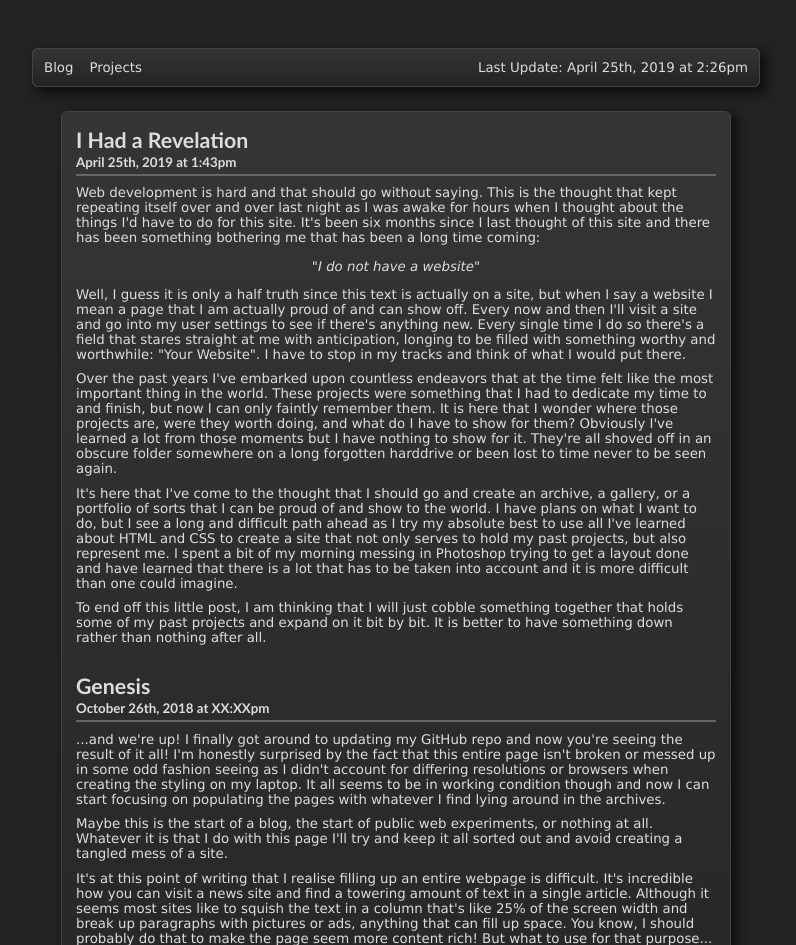
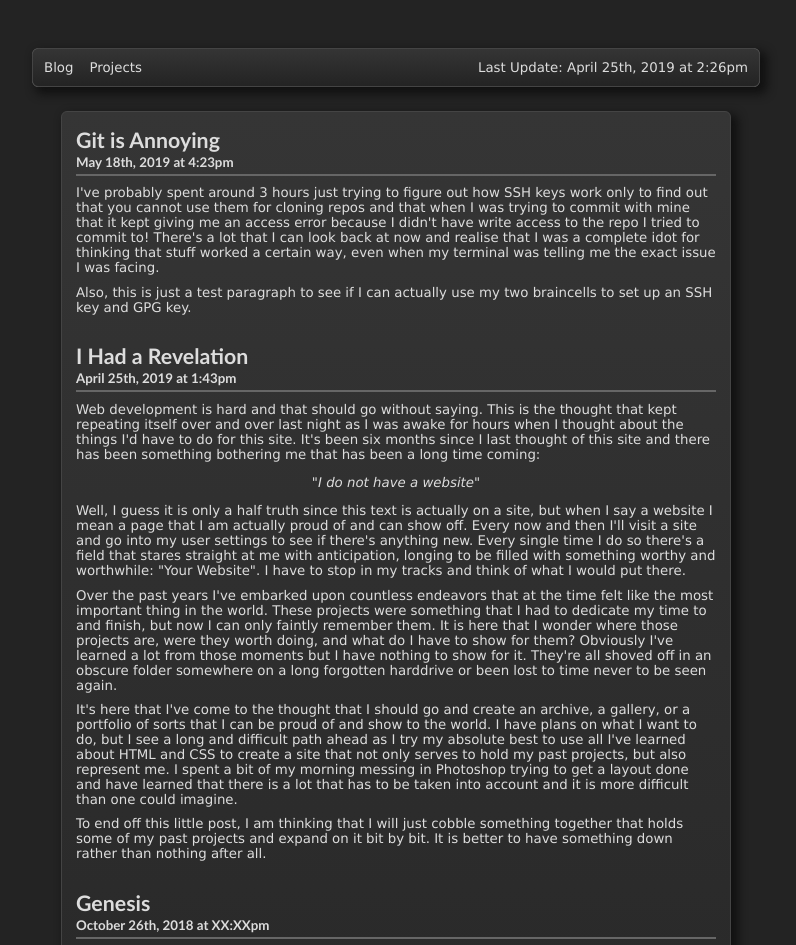
Before and after one commit to Hyphena/hyphena.github.io, a plain HTML site: page index.html in a window 1280 px wide. Shown: the top 945 px of the page, without its empty margins (244-1040 px from the left). Drawn offline with Linux system fonts and the light colour scheme.

Commit message:
Wrote about the annoyance of SSH keys.

```diff
--- a/index.html
+++ b/index.html
@@ -19,6 +19,13 @@
         </div>
 
         <div class="inner">
+          <h1 id="header">Git is Annoying</h1>
+          <h2>May 18th, 2019 at 4:23pm</h2>
+          <hr>
+          <p>I've probably spent around 3 hours just trying to figure out how SSH keys work only to find out that you cannot use them for cloning repos and that when I was trying to commit with mine that it kept giving me an access error because I didn't have write access to the repo I tried to commit to! There's a lot that I can look back at now and realise that I was a complete idot for thinking that stuff worked a certain way, even when my terminal was telling me the exact issue I was facing.</p>
+          <p>Also, this is just a test paragraph to see if I can actually use my two braincells to set up an SSH key and GPG key.</p>
+          <br>
+
           <h1 id="header">I Had a Revelation</h1>
           <h2>April 25th, 2019 at 1:43pm</h2>
           <hr>
```
